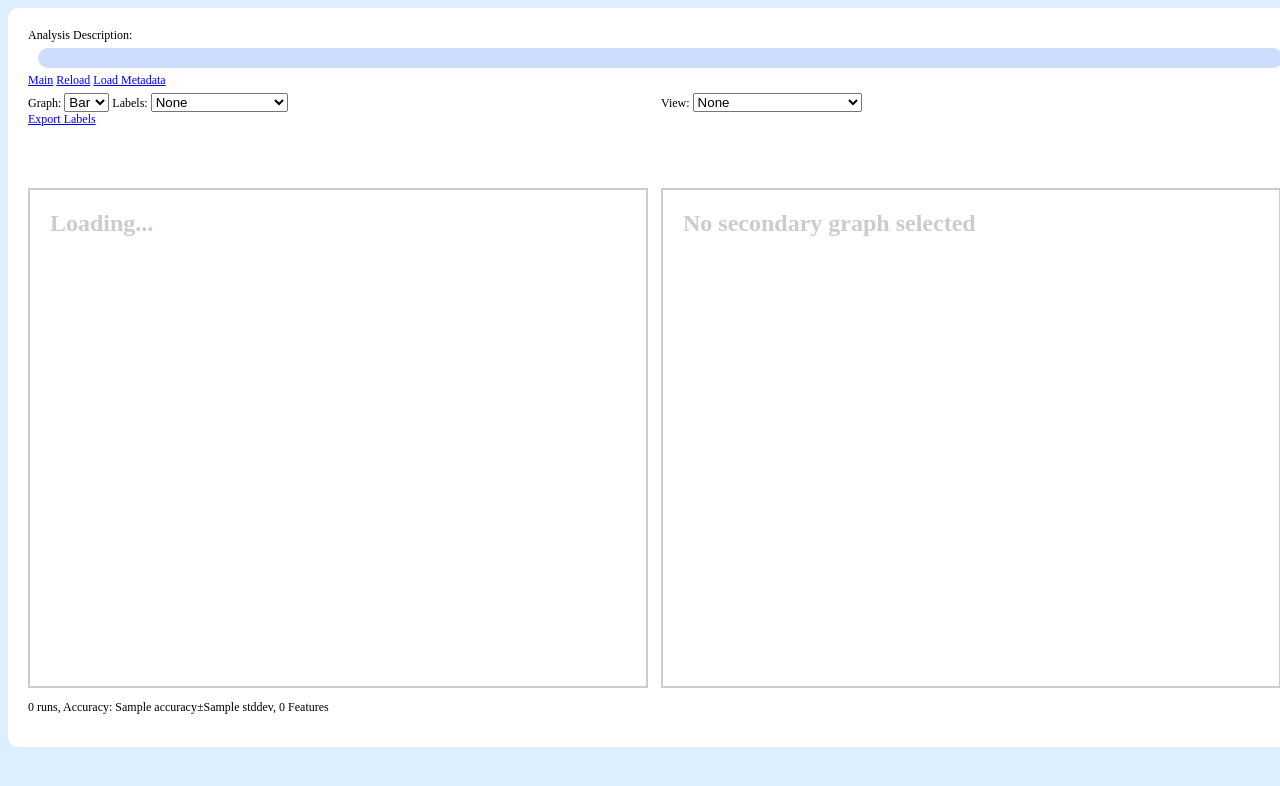
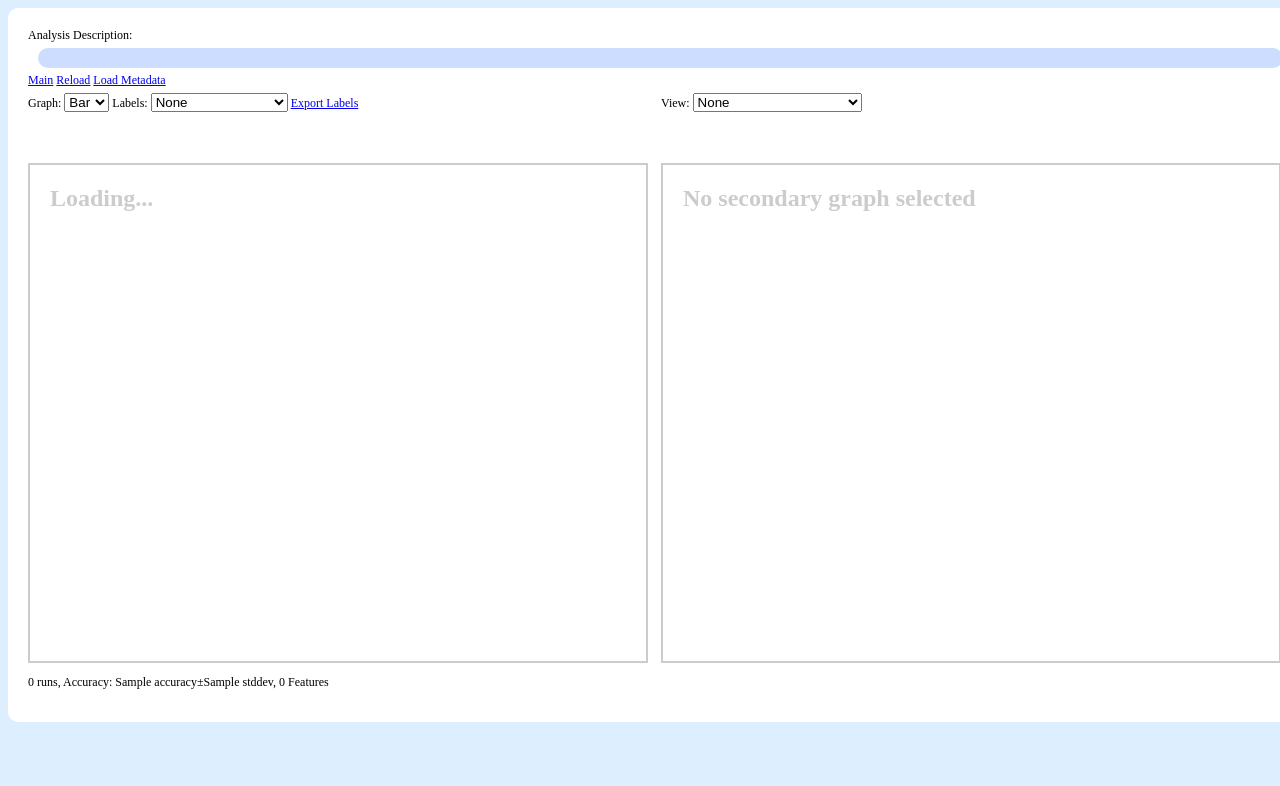
Before and after one commit to aorliche/ImageNomerOld, a Flask app: template templates/analyze.html in a window 1280 px wide. Shown: the top 786 px of the page. Run offline with Flask 2, Linux system fonts and the light colour scheme; the template is opened without the code that fills it: most values are stand-ins (such as "Sample title", 1, 10 or a date in 2020).

Commit message:
Label export, brain icon, some bug fixes, tested with LatSim/LR fMRI/omics

```diff
--- a/static/css/analyze.css
+++ b/static/css/analyze.css
@@ -32,7 +32,7 @@ body {
 	margin-right: 10px;
 }
 .above {
-    min-height: 85px;
+    min-height: 60px;
 }
 #main, .side {
     display: none;
@@ -42,6 +42,8 @@ body {
     padding: 20px;
     box-sizing: border-box;
     margin-top: 10px;
+    overflow-x: scroll;
+    overflow-y: scroll;
 }
 .side-opt {
     display: none;
@@ -76,6 +78,3 @@ body {
 #group-select-div > select {
     padding-left: 5px;
 }
-#similarity-from-to-div {
-    display: none;
-}
--- a/static/css/index.css
+++ b/static/css/index.css
@@ -23,6 +23,11 @@ h1 a {
     font-size: 12px;
     color: default;
 }
+h1 img {
+    top: 10px;
+    height: 48px;
+    position: relative;
+}
 h2 {
     padding: 10px;
     margin-top: 0px;
--- a/static/js/analyze.js
+++ b/static/js/analyze.js
@@ -9,6 +9,8 @@ var bar = null;
 var box = null;
 var sideCommunities = null;
 var sideConnections = null;
+var sideSimilarityMatrix = null;
+var sideSimilarityLine = null;
 
 var $ = q => document.querySelector(q);
 var $$ = q => [...document.querySelectorAll(q)];
@@ -72,6 +74,8 @@ window.addEventListener('load', e => {
     // Old behavior was to keep trying every 5 seconds
     // Replace matching templates
 	function metadataLoadCb(meta) {
+        // meta can be null
+        if (meta == null) return;
         let found = false;
         for (let i=0; i<bar.meta.length; i++) {
             if (bar.meta[i].Template == meta.Template) {
@@ -82,10 +86,39 @@ window.addEventListener('load', e => {
         if (!found) bar.meta.push(meta);
         if (getActiveSideGraph() == sideCommunities)
             sideCommunities.repaint();
+        // Create label based on ROI Community metadata if we get it
+        // We must also have an ROIs label
+        if (meta.Template == '(\\d+)-(\\d+)' && bar.runs.length > 0) {
+            // Find ROIs label (in case it is named differently)
+            // 1: full match, +2: the 2 rois = 3
+            const re = new RegExp(meta.Template);
+            let labelsIdx = null;
+            bar.runs[0].Labels.forEach((lab,i) => {
+                // Labels can be int or result can be null
+                try {
+                    if (lab[0].match(re).length == 3) {
+                        labelsIdx = i;
+                    }
+                } catch (e) {}
+            });
+            if (labelsIdx || labelsIdx === 0) {
+                bar.runs[0].Labels.push(bar.runs[0].Labels[labelsIdx].map(lab =>
+                    lab.split('-').map(part => meta.CommunityNames[meta.CommunityMap[parseInt(part)]]).join('-')));
+                bar.runs[0].LabelNames.push('Communities');
+                const opt = document.createElement('option');
+                opt.innerText = 'Communities';
+                $('#label-select').appendChild(opt);
+            }
+        }
 	}
 
     // We filter old metadata by template
+    // Wait on metadata until we have runs[0] and runs[0].Labels
     function loadMetadata() {
+        if (bar.runs.length == 0 || !bar.runs[0].Labels) {
+            setTimeout(loadMetadata, 1000);
+            return;
+        }
         const aid = $('#description').dataset.id;
         fetch(`/data?id=${aid}&metadata`)
         .then(resp => resp.json())
@@ -93,7 +126,14 @@ window.addEventListener('load', e => {
         .catch(err => console.log(err));
     }
 
+    // Load metadata on initial load - will keep trying until run[0].Labels appears
     loadMetadata();
+
+    // User can also click a link to load metadata
+    $('#load-metadata').addEventListener('click', e => {
+        e.preventDefault();
+        loadMetadata();
+    });
 
     // Placeholder div and nilearn-plot-div get a repaint method
     $('#placeholder-div').repaint = () => null;
@@ -186,7 +226,7 @@ window.addEventListener('load', e => {
                 side.style.display = 'none';
             });
             $('#similarity-run-div').style.display = 'block';
-            $('#subject-similarity-menu-div').style.display = 'block';
+            $('#subject-similarity-menu-div').style.display = 'inline-block';
             // Parse args
             const runidx = parseInt(parts[5]);
             const from = parseInt(parts[6]);
@@ -220,12 +260,19 @@ window.addEventListener('load', e => {
             active.div.style.display = 'block';
             $('#from-to-div').style.display = 'inline-block';
         } else {
+            // Check that we have an 'xxx-xxx' label
             active.style.display = 'block';
-            // Plot image
-            if (e.target.selectedIndex == 3) {
-                consOrRegsRequest('regions');
-            } else if (e.target.selectedIndex == 4) {
-                consOrRegsRequest('connections');
+            if (getRoiRoiLabelsIdx(bar) !== null) {
+                // Plot image
+                if (e.target.selectedIndex == 3) {
+                    consOrRegsRequest('regions');
+                } else if (e.target.selectedIndex == 4) {
+                    consOrRegsRequest('connections');
+                }
+            } else if (active == $('#placeholder-div')) {
+                // Do nothing (keep placeholder text)
+            } else {
+                active.innerText = 'No labels matching "xxx-xxx" in run 0';
             }
         }
         active.repaint();
@@ -301,6 +348,7 @@ window.addEventListener('load', e => {
             $('#nilearn-plot-div').innerText = 'No connections selected';
             return;
         }
+        $('#nilearn-plot-div').innerText = 'Plotting...';
         e.preventDefault();
         fetch(`/data?id=${aid}&image=${consOrRegs}`, {
             method: 'POST',
@@ -312,27 +360,19 @@ window.addEventListener('load', e => {
 		.catch(err => console.log(err));
     }
 
-   /*
-	plotRegionsButton.addEventListener('click', e => consOrRegsRequest('regions'));
-	plotConnectionsButton.addEventListener('click', e => consOrRegsRequest('connections'));*/
-
     // Export labels from the main graph
     function exportLabels() {
-        const text = [];
-        /*if (barBoxButton.innerText == 'Box Plot') {
-            barGraph.bars.forEach(bar => {
-                text.push(bar.label);
-            });
+        if (!bar.labelsIdx && bar.labelsIdx !== 0) {
+            alert('No labels selected');
+            return;
+        }
+        let labels;
+        if (getActiveMainGraph() == bar) {
+            labels = bar.composite.slice(bar.from,bar.to-bar.from).map(wi => bar.runs[0].Labels[bar.labelsIdx][wi[1]]);
         } else {
-            boxPlot.boxes.forEach(box => {
-                text.push(box.label);
-            });
-        }*/
-        const items = getActiveMainGraph() == bar ? bar.bars : box.boxes;
-        items.forEach(item => {
-            text.push(item.label);
-        });
-        const file = new Blob([text.join('\n')], {type: "application/octet-stream"});
+            labels = box.stats.slice(bar.from,bar.to-bar.from).map(stats => bar.runs[0].Labels[bar.labelsIdx][stats.idx]);
+        }
+        const file = new Blob([labels.join('\n')], {type: "application/octet-stream"});
         const a = document.createElement("a");
         const url = URL.createObjectURL(file);
         a.href = url;
@@ -349,14 +389,4 @@ window.addEventListener('load', e => {
         e.preventDefault();
         exportLabels();
     });
-
-    /*exportLabelsA.addEventListener('click', e => {
-        e.preventDefault();
-        exportLabels();
-    });
-
-    loadMetadataA.addEventListener('click', e => {
-        e.preventDefault();
-        loadMetadata();
-    });*/
 });
--- a/static/js/bar.js
+++ b/static/js/bar.js
@@ -17,7 +17,7 @@ function sum(arr) {
 function getRoiRoiLabelsIdx(graph) {
     let labelsIdx = null;
     graph.runs[0].Labels.forEach((labels, i) => {
-        if (labels[0].toString().search(/\d+-\d+/) != -1) {
+        if (labels[0].toString().search(/^\d+-\d+$/) != -1) {
             labelsIdx = i;
         }
     });
--- a/templates/analyze.html
+++ b/templates/analyze.html
@@ -2,6 +2,7 @@
 <html>
 <head>
 	<title>ImageNomeR | Analyze {{ id }} </title>
+    <link rel="icon" type="image/png" href="/images/brain.png">
 	<link rel='stylesheet' href='/css/analyze.css'>
     <script src="https://cdn.jsdelivr.net/npm/vega@5"></script>
 	<script src='/js/bar.js'></script>
@@ -32,7 +33,6 @@
                 <option id='label-select-{{ label }}'>{{ labelName }}</option>
                 {% endfor %}
             </select>
-            <br>
             <a href='#' id='export-labels-a'>Export Labels</a>
         </div>
         <div id='main' class='empty'>Loading...</div>
@@ -47,7 +47,6 @@
                 <option>Nilearn ROIs Plot</option>
                 <option>Nilearn Connections Plot</option>
             </select>
-            <br>
             <!-- Connections and Communities top features range -->
             <div id='from-to-div' style='display: none;' class='side-opt'>
                 <label for='from-range'>Feat From</label>
--- a/templates/index.html
+++ b/templates/index.html
@@ -3,10 +3,11 @@
 <head>
 	<title>ImageNomeR | {{ cache|length }} Analyses</title>
 	<link rel='stylesheet' href='/css/index.css'>
+    <link rel="icon" type="image/png" href="/images/brain.png">
 </head>
 <body>
 <div id='content'>
-    <h1>ImageNomeR <a href='https://github.com/aorliche/ImageNomeR/'>GitHub</a></h1>
+    <h1>ImageNomeR <a href='https://github.com/aorliche/ImageNomeR/'>GitHub</a><img src='/images/brain.png'></h1>
     <p>Analysis front-end</p>
 {% if cache|length == 0 %}
 	<h2>No analyses loaded</h2>
```
Also changed, not shown: images/brain.png (added), images/brain_orig.jpg (added), static/images/brain.png (added), 4 other files.
